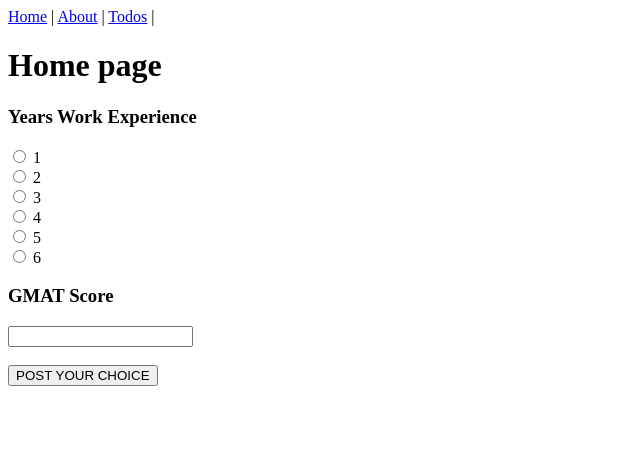
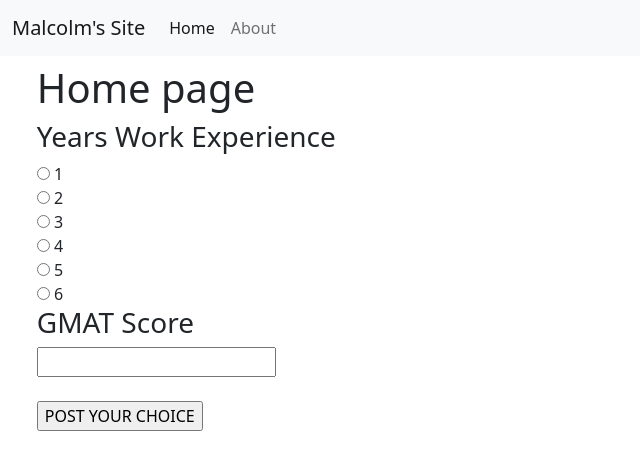
Before and after one commit to mjwanless/helloworld, a Django app: page / in a window 1280 px wide. Shown: the top 470 px of the page, without its empty margins (0-640 px from the left). Run offline with Django 5.2, Linux system fonts and the light colour scheme.

Commit message:
On lab wk 2

```diff
--- a/pages/templates/base.html
+++ b/pages/templates/base.html
@@ -1,6 +1,40 @@
-<!-- templates/base.html -->
-<a href="{% url 'home' %}">Home</a> |
-<a href="{% url 'about' %}">About</a> |
-<a href="{% url 'todos' %}">Todos</a> |
+<!doctype html>
+<html lang="en">
+<head>
+    <meta charset="utf-8">
+    <meta name="viewport" content="width=device-width, initial-scale=1">
+    <link href="https://cdn.jsdelivr.net/npm/bootstrap@5.2.3/dist/css/bootstrap.min.css" rel="stylesheet" integrity="sha384-rbsA2VBKQhggwzxH7pPCaAqO46MgnOM80zW1RWuH61DGLwZJEdK2Kadq2F9CUG65" crossorigin="anonymous">
+    <title>Malcolm's Site</title>
+</head>
+<body>
 
-{% block content %} {% endblock content %}
+<nav class="navbar navbar-expand-lg navbar-light bg-light">
+    <div class="container-fluid">
+        <a class="navbar-brand" href="#">Malcolm's Site</a>
+        <button class="navbar-toggler" type="button" data-bs-toggle="collapse" data-bs-target="#navbarNavAltMarkup" aria-controls="navbarNavAltMarkup" aria-expanded="false" aria-label="Toggle navigation">
+            <span class="navbar-toggler-icon"></span>
+        </button>
+        <div class="collapse navbar-collapse" id="navbarNavAltMarkup">
+            <div class="navbar-nav">
+                <a class="nav-link active" aria-current="page" href="{% url 'home' %}">Home</a>
+                <a class="nav-link" href="{% url 'about' %}">About</a>
+            </div>
+        </div>
+    </div>
+</nav>
+
+
+<div class="d-flex flex-row bd-highlight mb-3">
+    <div class="p-1 bd-highlight">&nbsp;&nbsp;&nbsp;&nbsp;&nbsp;</div>
+    <div class="p-2 .flex-grow-1">
+
+        {% block content %} {% endblock content %}
+
+        <script src="https://cdn.jsdelivr.net/npm/bootstrap@5.2.3/dist/js/bootstrap.bundle.min.js" integrity="sha384-kenU1KFdBIe4zVF0s0G1M5b4hcpxyD9F7jL+jjXkk+Q2h455rYXK/7HAuoJl+0I4" crossorigin="anonymous"></script>
+        <script src="https://cdn.jsdelivr.net/npm/@popperjs/core@2.11.6/dist/umd/popper.min.js" integrity="sha384-oBqDVmMz9ATKxIep9tiCxS/Z9fNfEXiDAYTujMAeBAsjFuCZSmKbSSUnQlmh/jp3" crossorigin="anonymous"></script>
+        <script src="https://code.jquery.com/jquery-3.7.1.slim.js" integrity="sha256-UgvvN8vBkgO0luPSUl2s8TIlOSYRoGFAX4jlCIm9Adc=" crossorigin="anonymous"></script>
+    </div>
+    <div class="p-1">&nbsp;&nbsp;&nbsp;&nbsp;&nbsp;</div>
+</div>
+</body>
+</html>
```
